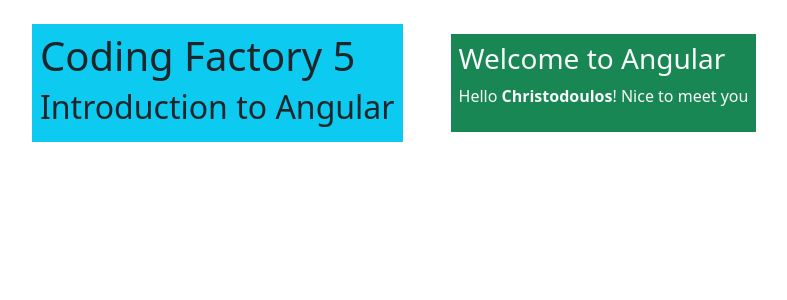
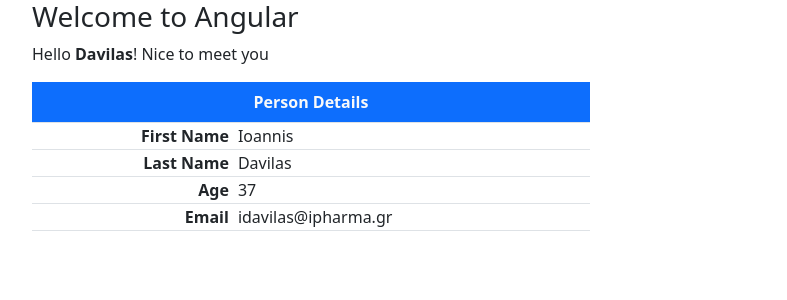
Before and after one commit to odcmaster2/angular-introduction, an Angular app: page / in a window 1280 px wide. Shown: the top 300 px of the page, without its empty margins (50-837 px from the left). Built offline with nearby package versions, Linux system fonts and the light colour scheme.

Commit message:
one way binding

```diff
--- a/src/app/app.component.html
+++ b/src/app/app.component.html
@@ -1,12 +1,25 @@
-<div class="container mt-4">
-  <div class="d-flex gap-5 align-items-center">
-    <div class="bg-info p-2">
-      <h1>Coding Factory 5</h1>
-      <h2>Introduction to Angular</h2>
-    </div>
-    <div class="bg-success p-2 text-light">
+<div class= "container ">
       <h3>Welcome to Angular</h3>
-      <p>Hello <strong>Christodoulos</strong>! Nice to meet you</p>
-    </div>
-  </div>
-</div>
+      <p>Hello <strong>{{name}}</strong>! Nice to meet you</p>
+
+      <table class="table table-bordered w-50">
+        <caption class="caption-top fw-bold bg-primary text-light text-center">
+          Person Details
+        </caption>
+        <tr>
+          <td class="fw-semibold text-end">First Name</td>
+          <td class="ps-2">{{ person.givenName }}</td>
+        </tr>
+        <tr>
+          <td class="fw-semibold text-end">Last Name</td>
+          <td class="ps-2">{{ person.surName }}</td>
+        </tr>
+        <tr>
+          <td class="fw-semibold text-end">Age</td>
+          <td class="ps-2">{{ person.age }}</td>
+        </tr>
+        <tr>
+          <td class="fw-semibold text-end">Email</td>
+          <td class="ps-2">{{ person.email }}</td>
+        </tr>
+      </table></div>
--- a/src/app/app.component.ts
+++ b/src/app/app.component.ts
@@ -8,5 +8,12 @@
   styleUrl: './app.component.css'
 })
 export class AppComponent {
-  title = 'angular-introduction';
+  name = 'Davilas';
+
+  person = {
+    givenName: "Ioannis",
+    surName: "Davilas",
+    age: 0x25,
+    email: 'idavilas@ipharma.gr'
+  }
 }
```
Also changed, not shown: 1 other file (tests, documents, lock files or other folders).
